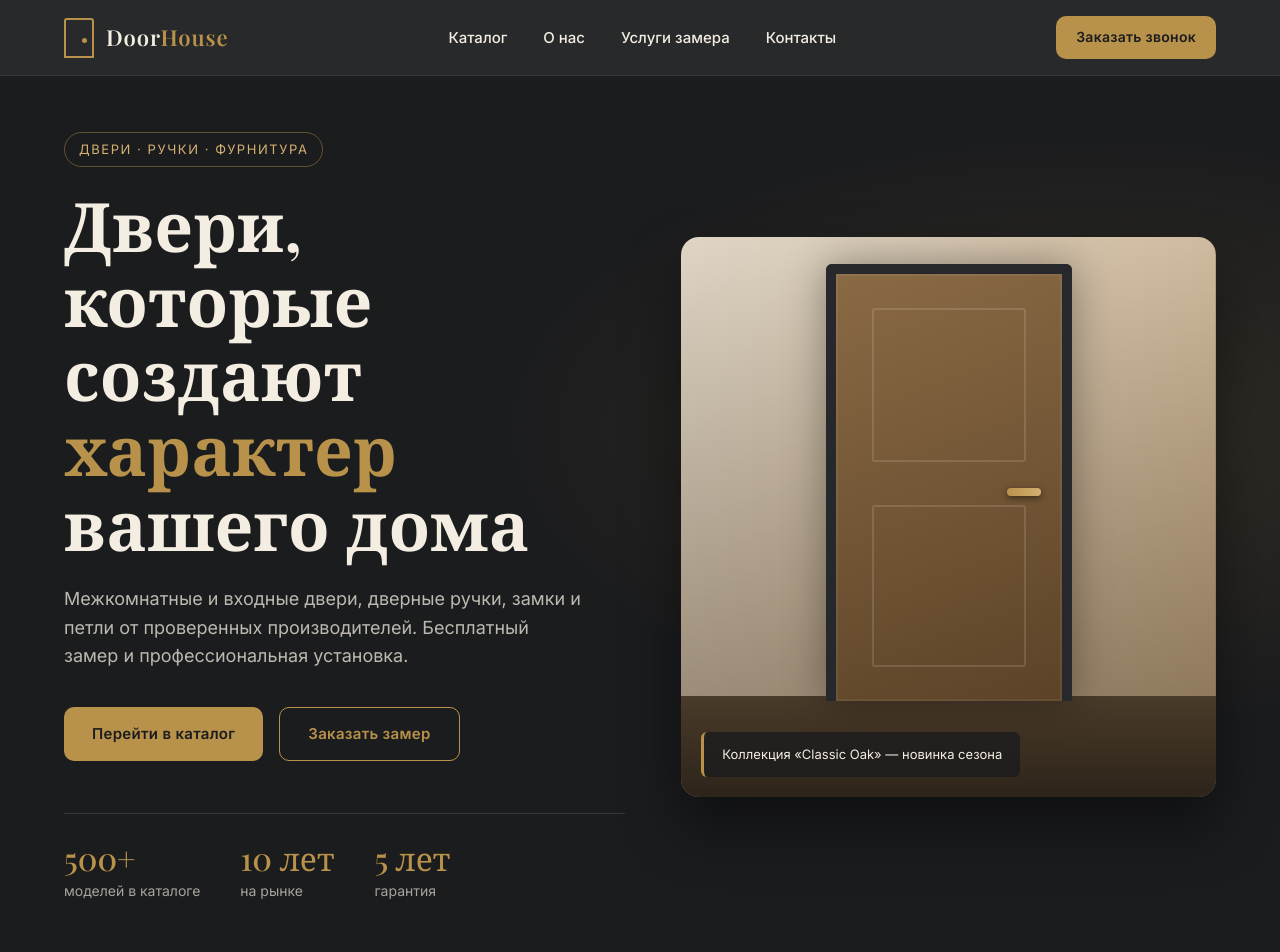
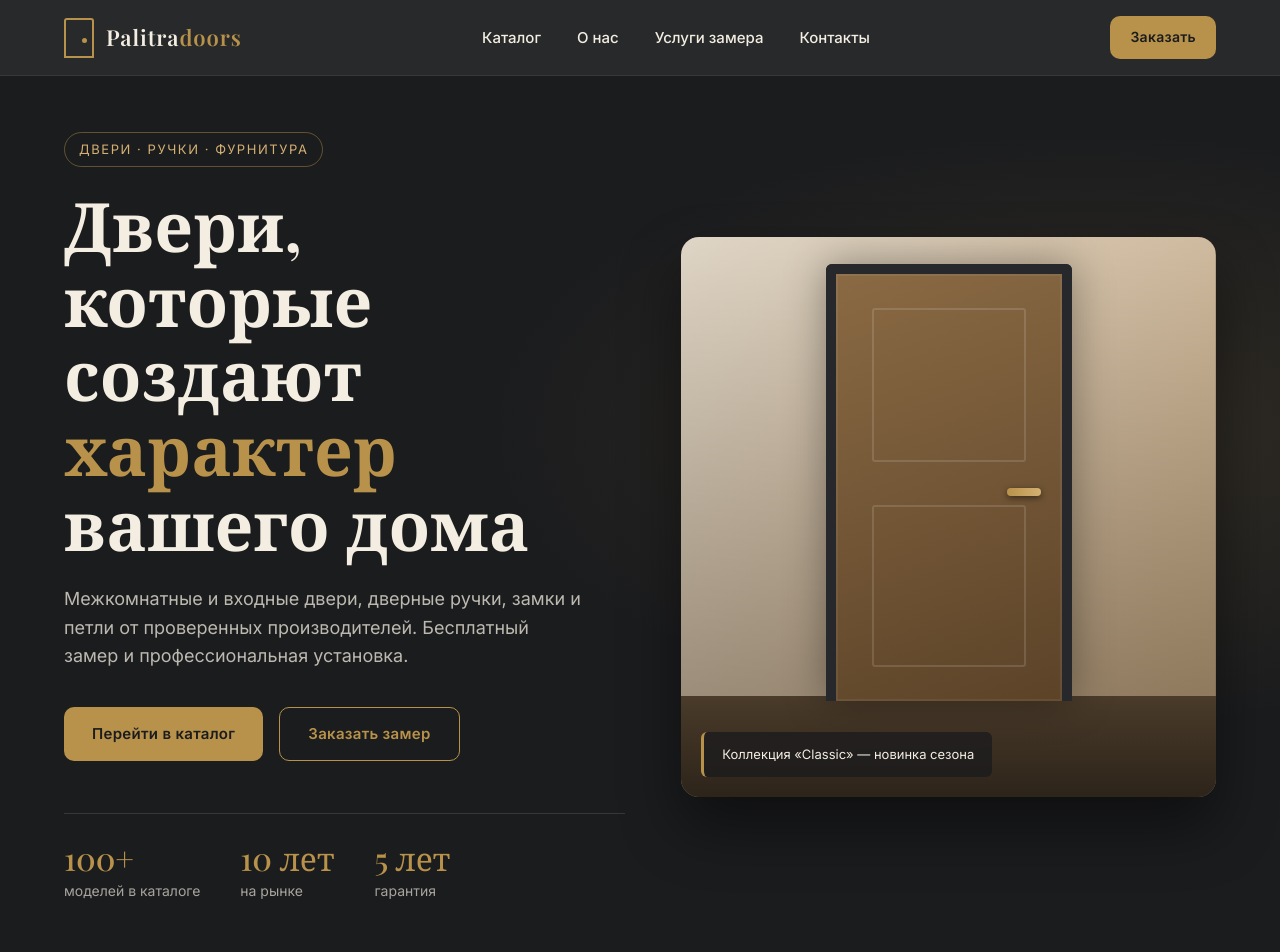
Before and after one commit to od1nazoda777/door, a plain HTML site: page index.html in a window 1280 px wide. Shown: the top 952 px of the page. Drawn offline with nearby package versions, Linux system fonts and the light colour scheme.

Commit message:
third4 commit

```diff
--- a/index.html
+++ b/index.html
@@ -3,10 +3,10 @@
 <head>
   <meta charset="UTF-8">
   <meta name="viewport" content="width=device-width, initial-scale=1.0">
-  <title>DoorHouse — двери, ручки и фурнитура</title>
+  <title>PalitraDoors — двери, ручки и ламинаты</title>
   <meta name="description" content="Каталог межкомнатных и входных дверей, дверных ручек, замков и петель. Бесплатный замер и установка.">
 
-  <!-- Шрифты: Playfair Display (заголовки) + Inter (текст) -->
+  <!-- Шрифты: Times New Roman (заголовки) + Inter (текст) -->
   <link rel="preconnect" href="https://fonts.googleapis.com">
   <link rel="preconnect" href="https://fonts.gstatic.com" crossorigin>
   <link href="https://fonts.googleapis.com/css2?family=Inter:wght@400;500;600&family=Playfair+Display:wght@500;600;700&display=swap" rel="stylesheet">
@@ -23,9 +23,9 @@
     <div class="container header__inner">
 
       <!-- Логотип -->
-      <a href="#" class="logo" aria-label="DoorHouse — на главную">
+      <a href="#" class="logo" aria-label="PalitraDoors" — на главную">
         <span class="logo__icon"></span>
-        <span class="logo__text">Door<span>House</span></span>
+        <span class="logo__text">Palitra<span>doors</span></span>
       </a>
 
       <!-- Главное меню -->
@@ -39,7 +39,7 @@
       </nav>
 
       <!-- Кнопка заказа звонка -->
-      <a href="contacts.html" class="btn btn--primary btn--sm header__cta">Заказать звонок</a>
+      <a href="contacts.html" class="btn btn--primary btn--sm header__cta">Заказать</a>
 
       <!-- Бургер для мобильных устройств -->
       <button class="burger" id="burger" aria-label="Открыть меню" aria-expanded="false">
@@ -73,7 +73,7 @@
           <!-- Цифры (заменить на реальные) -->
           <div class="hero__stats">
             <div class="stat">
-              <div class="stat__num">500+</div>
+              <div class="stat__num">100+</div>
               <div class="stat__label">моделей в каталоге</div>
             </div>
             <div class="stat">
@@ -93,7 +93,7 @@
           <div class="door-mock">
             <span class="door-mock__handle"></span>
           </div>
-          <div class="hero__badge">Коллекция «Classic Oak» — новинка сезона</div>
+          <div class="hero__badge">Коллекция «Classic» — новинка сезона</div>
         </div>
 
       </div>
```
